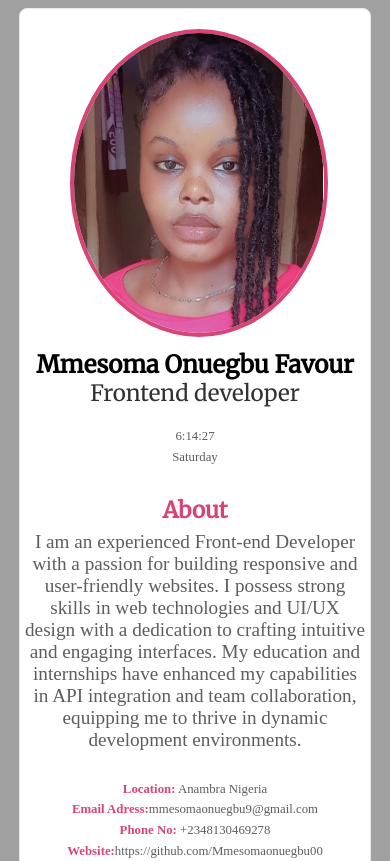
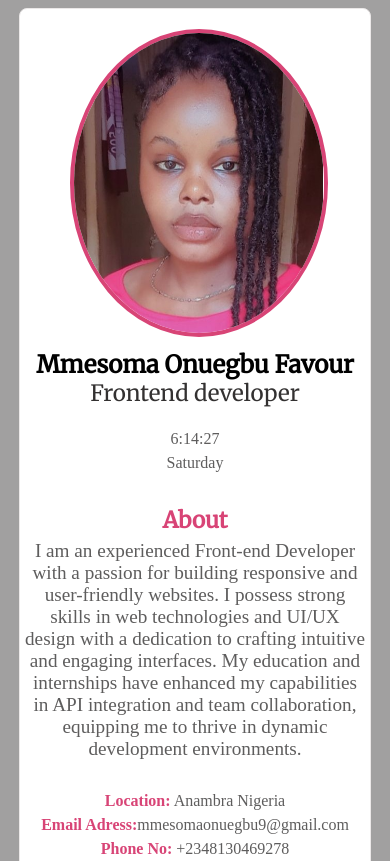
Before and after one commit to Mmesomaonuegbu00/profile-card, a plain HTML site: page index.html in a window 390 px wide. Shown: the top 861 px of the page. Drawn offline with nearby package versions, Linux system fonts and the light colour scheme.

Commit message:
made changes

```diff
--- a/style.css
+++ b/style.css
@@ -95,11 +95,12 @@ body {
     line-height: 8px;
 }
 
-@media screen and (max-width: 990px) {
+@media screen and (max-width: 10240px) {
 
 
     .email-adress {
         font-size: 1rem;
+        white-space: wrap;
     }
 
 }
@@ -111,8 +112,6 @@ body {
         padding: 20px 5px;
     }
 
-    .email-adress {
-        font-size: 0.8rem;
-    }
+
 
 }
```
